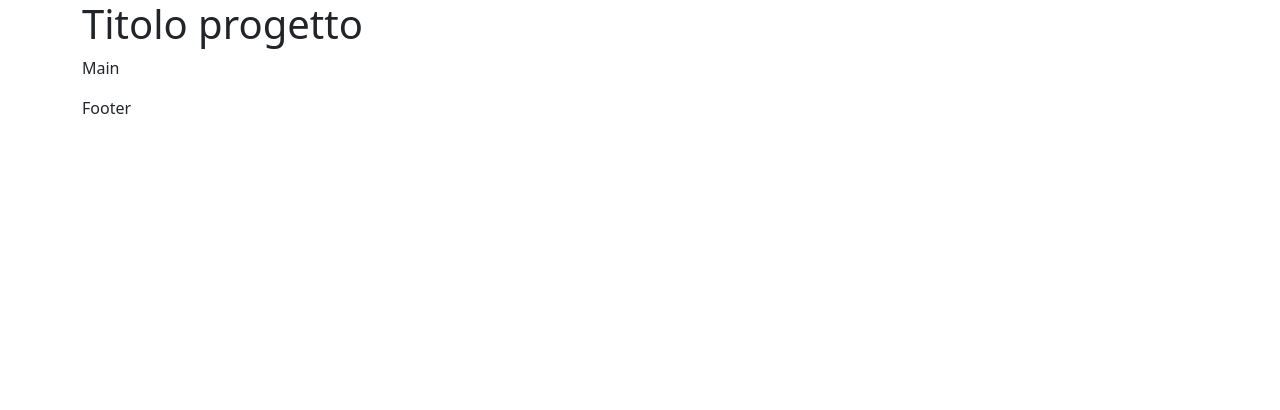
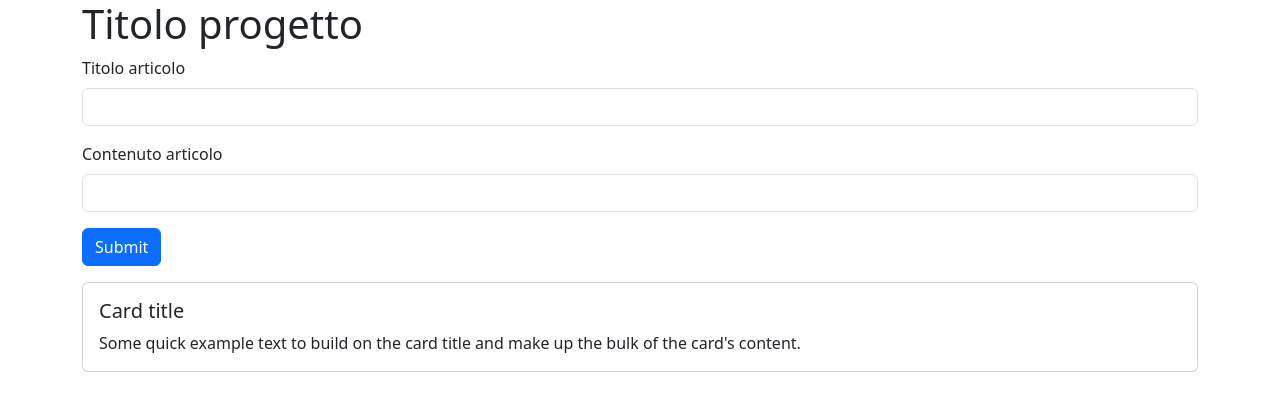
Before and after one commit to Federico-Zorzi/react-form, a React (Vite) app: page / in a window 1280 px wide. Shown: the top 410 px of the page. Built offline with nearby package versions, Linux system fonts and the light colour scheme.

Commit message:
new form created

```diff
--- a/src/components/App.jsx
+++ b/src/components/App.jsx
@@ -10,7 +10,7 @@ function App() {
     <>
       <Header></Header>
       <Main></Main>
-      <Footer></Footer>
+      {/* <Footer></Footer> */}
     </>
   );
 }
--- /dev/null
+++ b/src/components/Article.jsx
@@ -0,0 +1,13 @@
+export default function Article() {
+  return (
+    <div className="card my-3">
+      <div className="card-body">
+        <h5 className="card-title">Card title</h5>
+        <p className="card-text">
+          Some quick example text to build on the card title and make up the
+          bulk of the card's content.
+        </p>
+      </div>
+    </div>
+  );
+}
--- a/src/components/layout/Main.jsx
+++ b/src/components/layout/Main.jsx
@@ -1,8 +1,33 @@
+import Article from "../Article";
+
 export default function Main() {
   return (
     <main>
       <div className="container">
-        <p>Main</p>
+        <form>
+          {/* INPUT FOR ARTICLE TITLE */}
+          <div class="mb-3">
+            <label for="articleTitle" class="form-label">
+              Titolo articolo
+            </label>
+            <input type="text" class="form-control" id="articleTitle" />
+          </div>
+
+          {/* INPUT FOR ARTICLE CONTENT */}
+          <div class="mb-3">
+            <label for="articleContent" class="form-label">
+              Contenuto articolo
+            </label>
+            <input type="text" class="form-control" id="articleContent" />
+          </div>
+
+          {/* BUTTON FOR SUBMIT */}
+          <button type="submit" class="btn btn-primary">
+            Submit
+          </button>
+        </form>
+
+        <Article></Article>
       </div>
     </main>
   );
```
